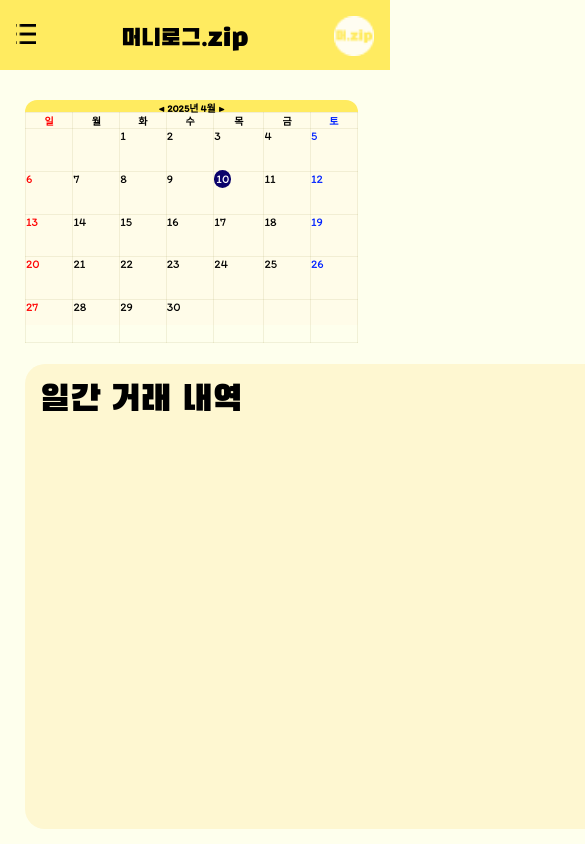
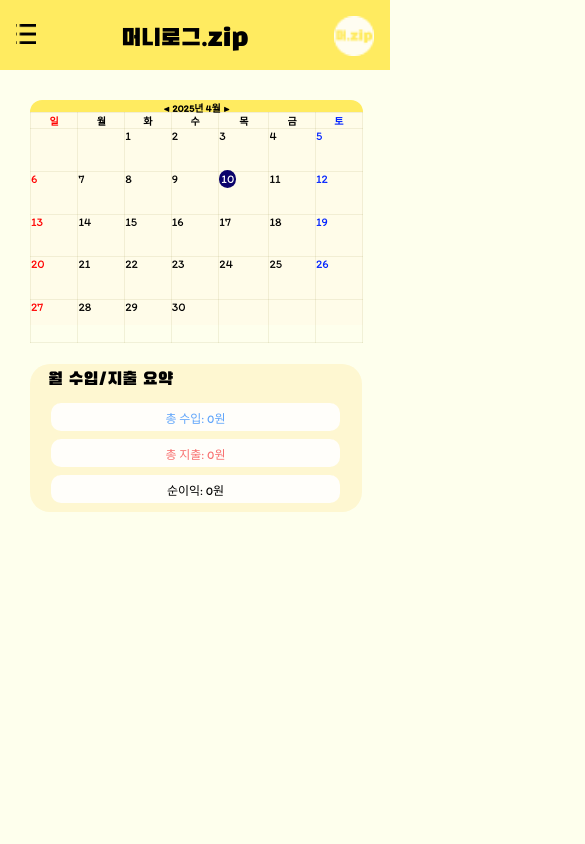
Before and after one commit to ByeongwooAn/-Skeletone-Project-Household-Ledger, a Vue app: page /cashmonth-calender in a window 390 px wide. Shown: the top 844 px of the page, 585 px wide, since content can reach past the window. Built offline with nearby package versions, Linux system fonts and the light colour scheme; data requests are answered from the project's data file.

Commit message:
fix: css가 충돌하던 버그 수정

```diff
--- a/db.json
+++ b/db.json
@@ -6,7 +6,7 @@
       "name": "홍길동",
       "nickname": "홍",
       "email": "123@ㅜㅁㅍㄷㄱ.채ㅡ",
-      "mode": "dark",
+      "mode": "light",
       "themeColor": "Basic",
       "fontSetting": "Black Han Sans"
     }
--- a/src/App.vue
+++ b/src/App.vue
@@ -1,20 +1,20 @@
 <script setup>
-import { useMediaQuery } from '@vueuse/core';
-import MenuBar from '@/components/common/MenuBar.vue';
-import MenuBarMobile from '@/components/common/MenuBarMobile.vue';
+import { useMediaQuery } from "@vueuse/core";
+import MenuBar from "@/components/common/MenuBar.vue";
+import MenuBarMobile from "@/components/common/MenuBarMobile.vue";
 
-const isMobile = useMediaQuery('(max-width: 796px)');
+const isMobile = useMediaQuery("(max-width: 393px)");
 </script>
 
 <template>
-  <div id="container">
-    <div><component :is="isMobile ? MenuBarMobile : MenuBar" /></div>
+    <div id="container">
+        <div><component :is="isMobile ? MenuBarMobile : MenuBar" /></div>
 
-    <div id="page-rendering-div"><RouterView /></div>
-  </div>
+        <div id="page-rendering-div"><RouterView /></div>
+    </div>
 </template>
 <style scoped>
 #container {
-  display: flex; /* 가로로 배치 */
+    display: flex; /* 가로로 배치 */
 }
 </style>
--- a/src/components/cashmonth/Calender.vue
+++ b/src/components/cashmonth/Calender.vue
@@ -155,11 +155,6 @@ function selectDate(day) {
 
     <div>
         <div id="day-cash-inpormation">
-            <div id="day-cash-report-text">일간 거래 내역</div>
-            <div id="day-cash-report"></div>
-        </div>
-
-        <div id="day-cash-inpormation">
             <div id="day-cash-report-text">월 수입/지출 요약</div>
             <div id="month-cash-report">
                 <div id="month-cash-total-income" class="month-cash-report-div">
--- a/src/css/calender.css
+++ b/src/css/calender.css
@@ -1,7 +1,7 @@
 #calender {
     width: 1360px;
     height: 978px;
-    margin: 27px 25px 27px 25px;
+    margin: 27px 25px 27px 150px;
 }
 
 #calender-title {
@@ -92,7 +92,7 @@ tbody tr {
     height: 465px;
     background-color: #fef7d1;
     margin-top: 27px;
-    margin-left: 25px;
+    margin-left: 150px;
     border-radius: 20px;
 }
 
@@ -137,6 +137,7 @@ tbody tr {
         width: 333px;
         height: 237.46px;
         margin-top: 100px;
+        margin-left: 30px;
     }
 
     #calender-title {
@@ -197,4 +198,50 @@ tbody tr {
         padding: 2px;
         color: #ffffff;
     }
+
+    #day-cash-inpormation {
+        width: 332px;
+        height: 148px;
+        background-color: #fef7d1;
+        margin-top: 27px;
+        margin-left: 30px;
+        border-radius: 20px;
+    }
+
+    #day-cash-report-text {
+        margin-left: 18px;
+        padding-top: 5px;
+        font-family: "Black Han Sans";
+        font-size: 18px;
+    }
+
+    .month-cash-report-div {
+        text-align: center;
+        width: 289px;
+        height: 28px;
+        background-color: #fffefa;
+        border-radius: 10px;
+        margin-left: 21px;
+        align-content: center;
+    }
+
+    #month-cash-total-income {
+        font-family: "ltim";
+        color: #60a5fa;
+        font-size: 12px;
+        margin-top: 11px;
+    }
+
+    #month-cash-total-expense {
+        color: #f87171;
+        font-family: "ltim";
+        font-size: 12px;
+        margin-top: 8px;
+    }
+
+    #month-cash-result {
+        font-family: "ltim";
+        font-size: 12px;
+        margin-top: 8px;
+    }
 }
--- a/src/css/main.css
+++ b/src/css/main.css
@@ -18,6 +18,7 @@ body.dark-mode {
 #page-rendering-div {
     width: 100%;
     height: 100vh;
+    margin-left: 270px;
 }
 
 /* 모바일 버전 */
@@ -28,6 +29,7 @@ body.dark-mode {
 
     #page-rendering-div {
         width: 100%;
+        margin-left: 0px;
     }
 
     /* 다크 모드 모바일 배경색 적용 */
--- a/src/css/mainviewmobile.css
+++ b/src/css/mainviewmobile.css
@@ -7,9 +7,9 @@
     height: 273.52px;
     background-color: #fef7d1;
     border-radius: 30px;
-    margin-left: 12px;
     align-content: center;
     justify-items: center;
+    margin-left: 12px;
 }
 
 .mobile-main-attribute-div {
--- a/src/css/menubar.css
+++ b/src/css/menubar.css
@@ -8,10 +8,13 @@ a:visited {
 }
 
 #menu {
+    position: fixed;
+    top: 0;
+    left: 0px;
     width: 270px;
     height: 100vh;
     background-color: #ffeb60;
-  font-family: 'Black Han Sans';
+    font-family: "Black Han Sans";
     font-size: 32px;
     color: #0b036b;
 }
@@ -28,7 +31,8 @@ a:visited {
 }
 
 #cashmonth-div-child {
-  font-family: 'Gill Sans', 'Gill Sans MT', Calibri, 'Trebuchet MS', sans-serif;
+    font-family: "Gill Sans", "Gill Sans MT", Calibri, "Trebuchet MS",
+        sans-serif;
     font-size: 20px;
     display: none;
     padding-right: 67px;
--- a/src/css/setting_mobile.css
+++ b/src/css/setting_mobile.css
@@ -1,8 +1,8 @@
 .page-wrapper {
     min-height: 100vh;
-  padding: 40px 20px;
+    padding: 40px 0px 0px 0px;
     margin-top: 60px;
-  font-family: 'Arial', sans-serif;
+    font-family: "Arial", sans-serif;
     max-width: 800px;
     margin-left: auto;
     margin-right: auto;
@@ -28,13 +28,13 @@
 
 /* 제목 스타일 */
 h2 {
-  font-family: 'Black Han Sans';
+    font-family: "Black Han Sans";
     font-size: 20px;
     font-weight: bold;
     margin-bottom: 20px;
 }
 body.dark-mode h2 {
-  font-family: 'Black Han Sans';
+    font-family: "Black Han Sans";
     color: #ffeb60;
     font-size: 20px;
     font-weight: bold;
@@ -60,7 +60,7 @@ body.dark-mode h2 {
     color: #333;
 }
 
-input[type='text'],
+input[type="text"],
 select {
     width: 100%;
     padding: 10px 12px;
@@ -79,7 +79,7 @@ select {
     font-weight: 600;
 }
 
-.mode-toggle input[type='radio'] {
+.mode-toggle input[type="radio"] {
     margin-right: 6px;
 }
 
--- a/src/css/statistics.css
+++ b/src/css/statistics.css
@@ -170,7 +170,7 @@
 }
 
 /* 모바일 버전 */
-@media (max-width: 796px) {
+@media (max-width: 393px) {
     .cash-statistics-view {
         margin-left: 0;
     }
--- a/src/views/MainView.vue
+++ b/src/views/MainView.vue
@@ -1,11 +1,11 @@
 <script setup>
-import { useMediaQuery } from '@vueuse/core';
-import MainView from '@/components/MainComponent.vue';
-import MainViewMobile from '@/components/MobileMainComponent.vue';
+import { useMediaQuery } from "@vueuse/core";
+import MainView from "@/components/MainComponent.vue";
+import MainViewMobile from "@/components/MobileMainComponent.vue";
 
-const isMobile = useMediaQuery('(max-width: 796px)');
+const isMobile = useMediaQuery("(max-width: 393px)");
 </script>
 
 <template>
-  <component :is="isMobile ? MainViewMobile : MainView" />
+    <component :is="isMobile ? MainViewMobile : MainView" />
 </template>
```
Also changed, not shown: src/css/cashreportview.css (+2 -5 lines), src/css/menubarmobile.css (+5 -5 lines). Lines whose indentation alone changed are shown as unchanged.
